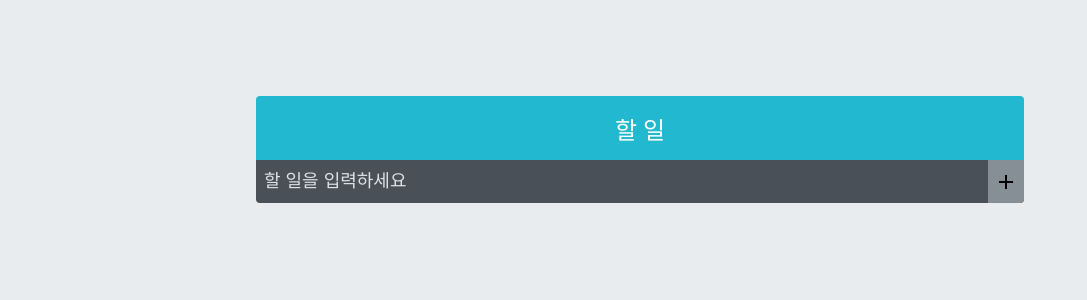
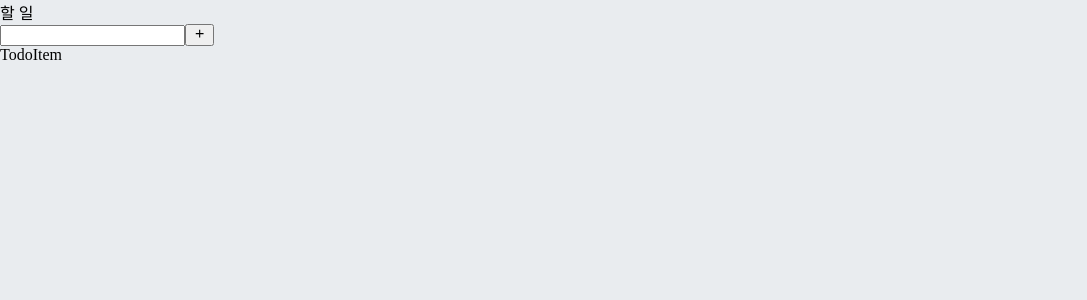
Before and after one commit to eunjeong09/book-todo-app, a React (Create React App) app in the folder todo-app/: page / in a window 1280 px wide. Shown: the top 300 px of the page, without its empty margins (0-1087 px from the left). Built offline with nearby package versions, Linux system fonts and the light colour scheme.

Commit message:
Add test2 folder, app

```diff
--- a/todo-app/src/index.js
+++ b/todo-app/src/index.js
@@ -3,7 +3,8 @@ import ReactDOM from 'react-dom';
 import './index.css';
 // import App from './App';
 // import App from './newApp';
-import App from './testApp';
+// import App from './testApp';
+import App from './testApp2';
 import reportWebVitals from './reportWebVitals';
 
 ReactDOM.render(
--- /dev/null
+++ b/todo-app/src/testApp2.js
@@ -0,0 +1,15 @@
+import React from 'react';
+import TodoTemplate from './testComponents2/TodoTemplate';
+import TodoInsert from './testComponents2/TodoInsert';
+import TodoList from './testComponents2/TodoList';
+
+
+const App = () => {
+    return(
+        <TodoTemplate>
+            <TodoInsert />
+            <TodoList />
+        </TodoTemplate>
+    )
+}
+export default App;
--- /dev/null
+++ b/todo-app/src/testComponents2/TodoInsert.js
@@ -0,0 +1,14 @@
+import React from 'react';
+import { MdAdd } from "react-icons/md";
+
+const TodoInsert = () => {
+    return (
+        <form>
+            <input />
+            <button>
+                <MdAdd />
+            </button>
+        </form>
+    )
+}
+export default TodoInsert;
--- /dev/null
+++ b/todo-app/src/testComponents2/TodoItem.js
@@ -0,0 +1,8 @@
+import React from 'react';
+
+const TodoItem = () => {
+    return(
+        <div>TodoItem</div>
+    )
+}
+export default TodoItem;
--- /dev/null
+++ b/todo-app/src/testComponents2/TodoList.js
@@ -0,0 +1,11 @@
+import React from 'react';
+import TodoItem from './TodoItem';
+
+const TodoList = () => {
+    return(
+        <div>
+            <TodoItem></TodoItem>
+        </div>
+    )
+}
+export default TodoList;
--- /dev/null
+++ b/todo-app/src/testComponents2/TodoTemplate.js
@@ -0,0 +1,11 @@
+import React from 'react';
+
+const TodoTemplate = ({ children }) => {
+    return (
+        <div id="TodoTemplate">
+            <div id="title">할 일</div>
+            <div>{children}</div>
+        </div>
+    )
+}
+export default TodoTemplate;
```
